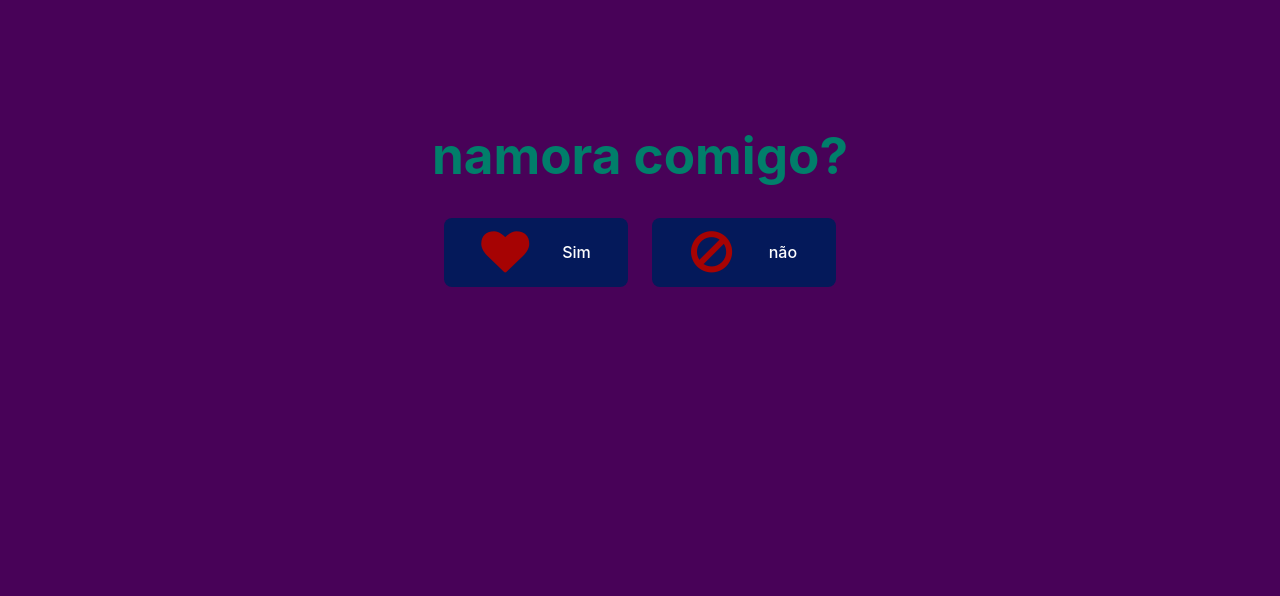
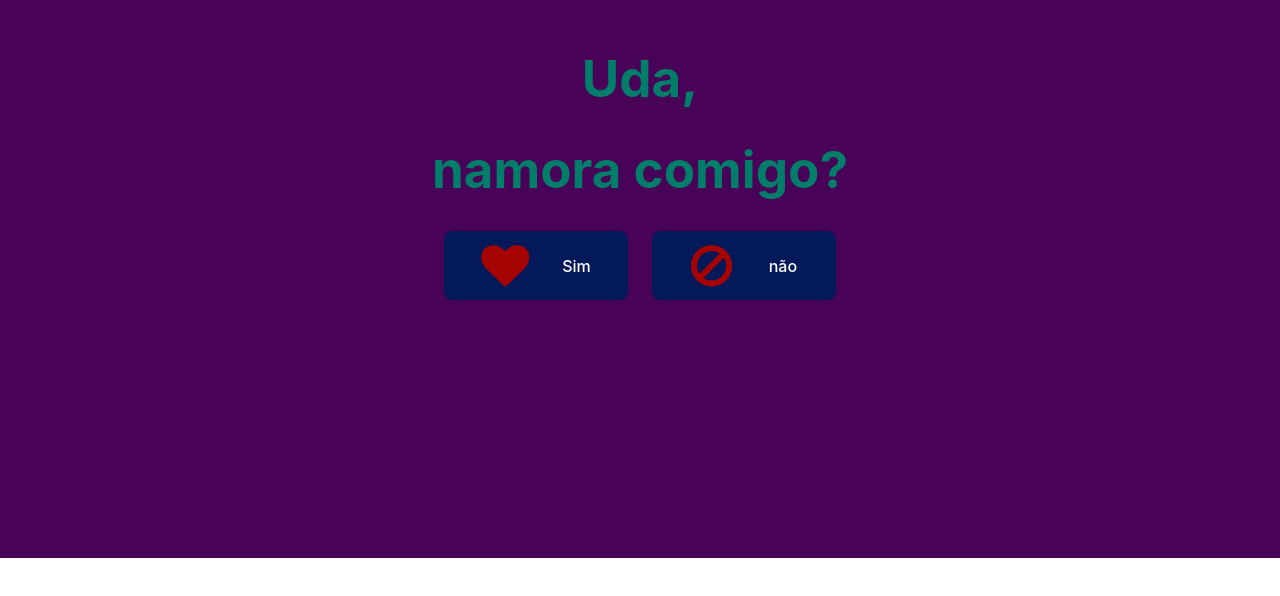
Before and after one commit to lixdigito/namorar, a React (Vite) app: page / in a window 1280 px wide. Shown: the part 242-838 px from the top of the page. After the commit the page ends 800 px from the top, so only its background shows below. Built offline with nearby package versions, Linux system fonts and the light colour scheme.

Commit message:
fixed name

```diff
--- a/src/App.css
+++ b/src/App.css
@@ -2,7 +2,6 @@
   width: 100vw;
   height: 100vh;
   margin: 0 auto;
-  padding: 2rem;
   text-align: center;
   display: flex;
   align-items: center;
--- a/src/components/home/index.jsx
+++ b/src/components/home/index.jsx
@@ -17,7 +17,7 @@ export default function Home() {
       pauseOnHover: true,
       draggable: true,
       progress: undefined,
-      theme: "colored"
+      theme: "colored",
     });
     setShowImage(true)
   }
@@ -34,12 +34,11 @@ export default function Home() {
       theme: "colored",
     });
 
-  const queryParameters = new URLSearchParams(window.location.search)
-  const name = queryParameters.get("name")
+  const name = 'Uda,'
 
   return (
     <diV>
-      {!name ? null : <Header text={name}/>}
+      <Header text={name}/>
       <Header text={showImage ? "agora é real e oficial!" : "namora comigo?"}/>
       {
         showImage ?
```
